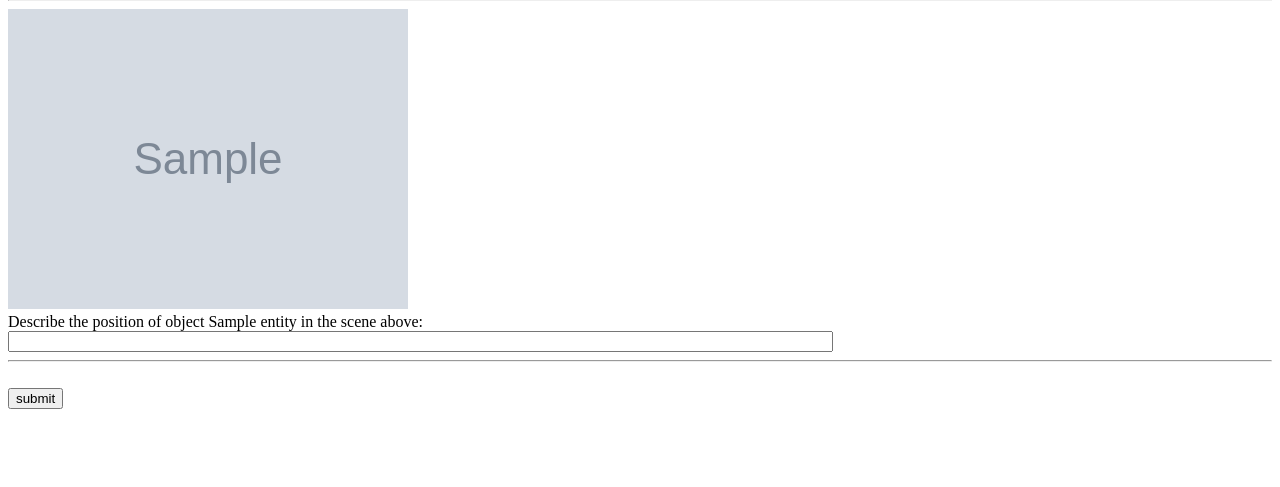
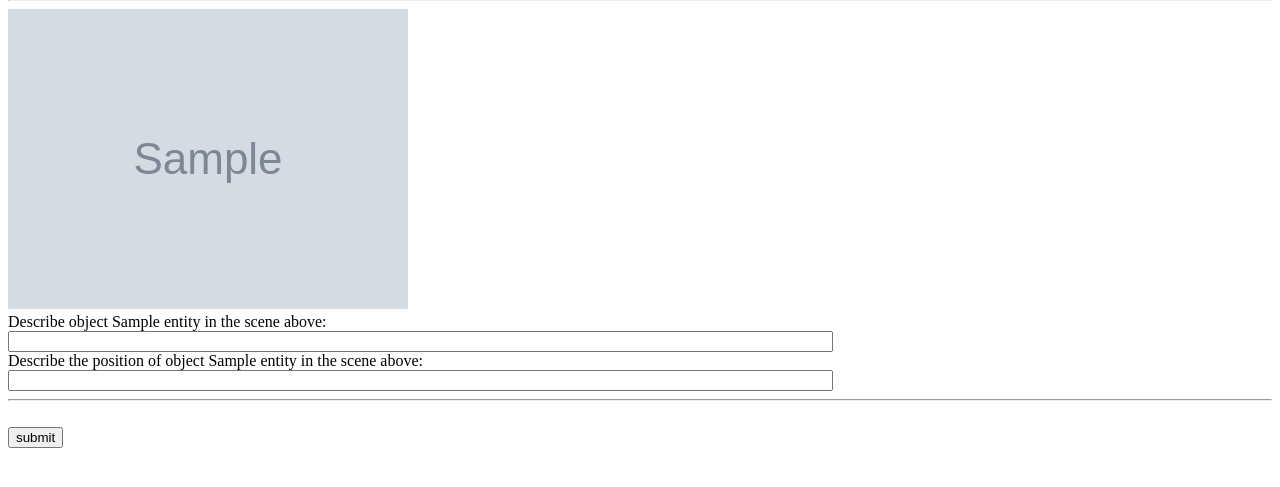
Before and after one commit to arebgun/mtbolt, a Django app: page /tasks/description/ in a window 1280 px wide. Shown: the part 298-785 px from the top of the page. Run offline with Django 3.2, Linux system fonts and the light colour scheme; tables that the repository leaves empty hold one stand-in row (values such as "Sample post"); grey boxes marked "Sample" are stand-in pictures.

Commit message:
added object and location descriptions

```diff
--- a/tasks/admin.py
+++ b/tasks/admin.py
@@ -9,8 +9,8 @@ class DescriptionTaskAdmin(admin.ModelAdmin):
     list_filter = ('approved', 'created', 'modified')
 
 class DescriptionQuestionAdmin(admin.ModelAdmin):
-    search_fields = ('answer',)
-    list_filter = ('created', 'modified')
+    list_display = ('scene', 'entity', 'object_description', 'location_description', 'answer',)
+    list_filter = ('created', 'modified', 'scene', 'task')
 
 admin.site.register(DescriptionTask, DescriptionTaskAdmin)
 admin.site.register(DescriptionQuestion, DescriptionQuestionAdmin)
--- a/tasks/models.py
+++ b/tasks/models.py
@@ -17,5 +17,8 @@ class DescriptionQuestion(CommonInfo):
     entity = models.ForeignKey('scenes.Entity', related_name='descriptions')
     answer = models.CharField(max_length=200)
 
+    object_description = models.CharField(max_length=200)
+    location_description = models.CharField(max_length=200)
+
     def __unicode__(self):
-        return self.answer
+        return "%s %s %s" % (self.answer, self.object_description, self.location_description)
--- a/tasks/templates/tasks/description.html
+++ b/tasks/templates/tasks/description.html
@@ -59,12 +59,27 @@
            id="q{{ forloop.counter }}_eid"
            value="{{ e.pk }}" />
     <br/>
+    <!--
+    Describe object N:
+    Object N is ______XX________
+    Describe the location of object N:
+    XX is ____________
+    -->
+    <label for="q{{ forloop.counter }}_ans">Describe object {{ e.name }} in the scene above:</label>
+    <br/>
+    <input type="text"
+           name="q{{ forloop.counter }}_obj"
+           class="object_description"
+           id="q{{ forloop.counter }}_obj"
+           size="100"
+           maxlength="200" />
+    <br/>
     <label for="q{{ forloop.counter }}_ans">Describe the position of object {{ e.name }} in the scene above:</label>
     <br/>
     <input type="text"
-           name="q{{ forloop.counter }}_ans"
-           class="answer"
-           id="q{{ forloop.counter }}_ans"
+           name="q{{ forloop.counter }}_loc"
+           class="location_description"
+           id="q{{ forloop.counter }}_loc"
            size="100"
            maxlength="200" />
     {% endfor %}
--- a/tasks/views.py
+++ b/tasks/views.py
@@ -20,10 +20,12 @@ def description(request):
         num_questions = int(request.POST['num_questions'])
         for i in xrange(1, num_questions+1):
             eid = request.POST['q%d_eid'%i]
-            ans = request.POST['q%d_ans'%i]
+            # ans = request.POST['q%d_ans'%i]
+            object_description = request.POST['q%d_obj'%i]
+            location_description = request.POST['q%d_loc'%i]
             e = Entity.objects.get(pk=eid)
             entities.append(e)
-            q = DescriptionQuestion(scene=e.scene, entity=e, answer=ans)
+            q = DescriptionQuestion(scene=e.scene, entity=e, object_description=object_description, location_description=location_description)
             questions.append(q)
         task = DescriptionTask()
         # save task to get task.id
--- a/templates/admin/tasks/descriptiontask/change_form.html
+++ b/templates/admin/tasks/descriptiontask/change_form.html
@@ -7,7 +7,7 @@
 <hr>
 <img src="{{ q.scene.image.url }}">
 <br>
-<h2>{{ q.entity.name }}: "{{ q.answer }}"</h2>
+<h2>{{ q.entity.name }}: "{{ q.object_description }}" is "{{ q.location_description}}" </h2>
 <hr>
 {% endfor %}
 
```
Also changed, not shown: scenes/migrations/0001_initial.py (added), scenes/migrations/__init__.py (added), tasks/migrations/0001_initial.py (added), tasks/migrations/0002_auto__add_field_descriptionquestion_object_description__add_field_desc.py (added), tasks/migrations/__init__.py (added), 1 other file.
